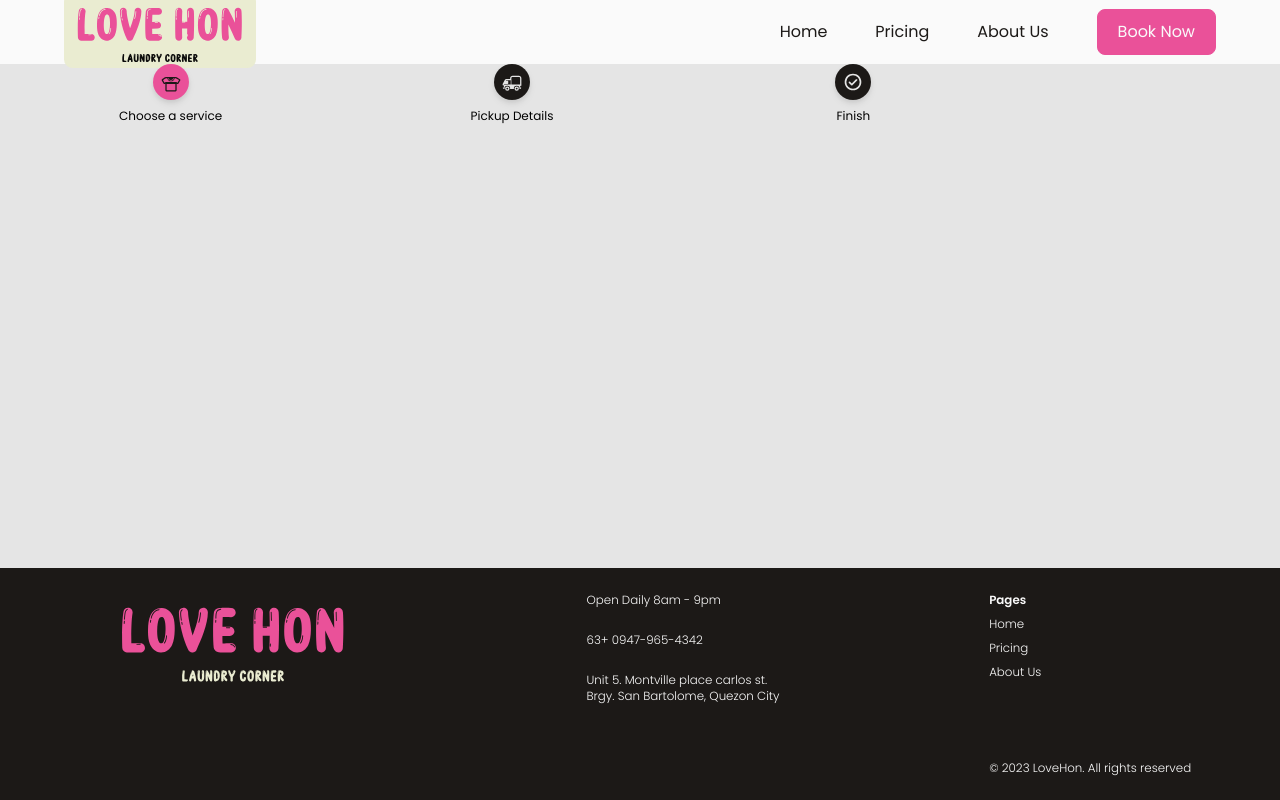
After one commit to ICS2608-Final-Project/laundry-system, a PHP site: page /booking.php in a window 1280 px wide. The commit adds this page. Run offline with PHP 8.4, Linux system fonts and the light colour scheme.

Commit message:
finished progress bar

```diff
--- /dev/null
+++ b/booking.php
@@ -0,0 +1,17 @@
+<?php
+    $page_title = "Love Hon: Choose a service";
+    $current_page = 'booking';
+    $page_description = "";
+    require_once 'config/session.config.php';
+    require_once "template/header.php";
+    require_once 'classes/ServicesModel.php';
+    $progress_status = [];
+?>
+<main class="booking-section">
+    <form action="">
+        <div class="">
+            <?php require_once 'template/progressbar.component.php'; ?>
+        </div>
+    </form>
+</main>
+<?php include_once 'template/footer.php' ?>
--- a/index.php
+++ b/index.php
@@ -2,13 +2,14 @@
     $page_title = "Home Page";
     $current_page = 'home';
     $page_description = "";
+    require_once 'config/session.config.php';
     require_once "template/header.php";
 ?>
 <main>
     <section class="hero-section">
         <div class="hero-container">
             <h2 class="hero-text">Spice up your wardrobe on laundry day</h2>
-            <a href="" class="book-button">Book Now</a>
+            <a href="booking.php" class="book-button">Book Now</a>
         </div>
     </section>
     <section class="home-section-2">
--- /dev/null
+++ b/scss/_booking.scss
@@ -0,0 +1,9 @@
+@import 'colors';
+@import 'typography';
+@import 'progressbar';
+
+.booking {
+    display: flex;
+    align-items: center;
+    justify-content: center;
+}
--- /dev/null
+++ b/scss/_progressbar.scss
@@ -0,0 +1,44 @@
+@import 'colors';
+@import 'typography';
+
+.progress-badge {
+    background-color: $neutral-black;
+    filter: drop-shadow(0 4px 3px rgb(0 0 0 / 0.07)) drop-shadow(0 2px 2px rgb(0 0 0 / 0.06));
+    padding: .5rem;
+    border-radius: 50%;
+    color: $neutral-white-2;
+    display: flex;
+    justify-content: center;
+    align-items: center;
+    aspect-ratio: 1/1;
+    svg {
+        width: 1.25rem;
+        height: 1.25rem;
+    }
+}
+
+.progress-section {
+    display: flex;
+    flex-direction: column;
+    justify-content: center;
+    align-items: center;
+    gap: .5rem;
+    text-align: center;
+    font-size: 0.75rem; /* 12px */
+line-height: 1rem; /* 16px */
+}
+
+.progress-badge.active {
+    background-color: $primary;
+    color: $neutral-black;
+}
+
+.progress-container {
+    display: flex;
+    justify-content: space-evenly;
+    max-width: 64rem;
+
+    * {
+        flex: 1;
+    }
+}
--- a/scss/main.scss
+++ b/scss/main.scss
@@ -6,6 +6,7 @@
 @import 'pricing.component';
 @import 'home';
 @import 'contact.form';
+@import 'booking';
 
 body {
     min-height: 100vh;
--- a/template/header.php
+++ b/template/header.php
@@ -30,7 +30,7 @@
                     <a href="">About Us</a>
                 </li>
                 <li>
-                    <a href="" class="book">Book Now</a>
+                    <a href="booking.php" class="book">Book Now</a>
                 </li>
             </ul>
         </nav>
--- /dev/null
+++ b/template/progressbar.component.php
@@ -0,0 +1,20 @@
+<div class="progress-container">
+    <div class="progress-section">
+        <div class="progress-badge active">
+            <svg xmlns="http://www.w3.org/2000/svg" width="32" height="32" viewBox="0 0 32 32"><path fill="currentColor" d="M8.75 31h14.496A1.751 1.751 0 0 0 25 29.244v-10.6l.818.423a1.593 1.593 0 0 0 2.159-.6l2.752-4.77a1.537 1.537 0 0 0 .23-1.213a1.6 1.6 0 0 0-.753-1.02H30.2l-4.992-2.879a4.3 4.3 0 0 0-2.151-.575H8.937a4.3 4.3 0 0 0-1.215.174a16.783 16.783 0 0 0-4.308 2.262l-.125.082a29.71 29.71 0 0 1-1.489.934a1.6 1.6 0 0 0-.59 2.178L4 18.466a1.585 1.585 0 0 0 2.132.614L7 18.636v10.61A1.752 1.752 0 0 0 8.75 31ZM23 29H9V19h14v10Zm.988-13H8a1 1 0 0 0-.455.11l-2 1.028l-2.4-4.148c.378-.228.76-.478 1.15-.73l.214-.14a15.427 15.427 0 0 1 3.775-2.017c.212-.062.432-.093.653-.093h1.14c.48 2.832 2.967 4.98 5.923 4.98s5.443-2.149 5.924-4.98h1.14c.403 0 .8.105 1.149.306l4.625 2.669l-2.4 4.151l-1.978-1.024a1.001 1.001 0 0 0-.472-.112Zm-8.154-2.013a5.016 5.016 0 0 1-4.74-3.977h1.041a3.998 3.998 0 0 0 3.975 2.979a4.008 4.008 0 0 0 3.762-2.979h1.034a5.015 5.015 0 0 1-5.072 3.977ZM5.217 17.3a.227.227 0 0 0-.035.017l.035-.017Z"/></svg>
+        </div>
+        <h6>Choose a service</h6>
+    </div>
+    <div class="progress-section">
+        <div class="progress-badge <?php if (in_array('pickup', $progress_status)) echo 'active' ?>">
+            <svg xmlns="http://www.w3.org/2000/svg" width="32" height="32" viewBox="0 0 32 32"><g fill="currentColor"><path d="M17 6c-2.212 0-4 1.788-4 4v1H7.01c-.987 0-1.9.542-2.365 1.424L1.26 18.865l-.014.032A2.55 2.55 0 0 0 1 20v1h.91c.6 0 1.09.49 1.09 1.09v1.82c0 .6-.49 1.09-1.09 1.09h-.801a2.786 2.786 0 0 0 2.671 2.01h.249a4.5 4.5 0 1 1 8.943 0h6.057a4.5 4.5 0 1 1 8.943 0h.228c1.268 0 2.344-.85 2.686-2.01h-.336c-.81 0-1.51-.62-1.55-1.43c-.04-.86.65-1.57 1.5-1.57h.5V10c0-2.212-1.788-4-4-4H17Zm-2 14V10c0-1.108.892-2 2-2h10c1.108 0 2 .892 2 2v10H15Zm-1 0H3a.51.51 0 0 1 .011-.125a.907.907 0 0 1 .052-.143L3.447 19H8.9c.61 0 1.1-.49 1.1-1.1v-2.79c0-.61-.49-1.1-1.1-1.1H6.07l.345-.654A.67.67 0 0 1 7.01 13H14v7Z"/><path d="M12 26.5a3.5 3.5 0 1 1-7 0a3.5 3.5 0 0 1 7 0ZM8.5 28a1.5 1.5 0 1 0 0-3a1.5 1.5 0 0 0 0 3ZM27 26.5a3.5 3.5 0 1 1-7 0a3.5 3.5 0 0 1 7 0ZM23.5 28a1.5 1.5 0 1 0 0-3a1.5 1.5 0 0 0 0 3Z"/></g></svg>
+        </div>
+        <h6>Pickup Details</h6>
+    </div>
+    <div class="progress-section">
+        <div class="progress-badge <?php if (in_array('review', $progress_status)) echo 'active' ?>">
+            <svg xmlns="http://www.w3.org/2000/svg" width="32" height="32" viewBox="0 0 24 24"><path fill="currentColor" d="m10.6 13.8l-2.15-2.15q-.275-.275-.7-.275t-.7.275q-.275.275-.275.7t.275.7L9.9 15.9q.3.3.7.3t.7-.3l5.65-5.65q.275-.275.275-.7t-.275-.7q-.275-.275-.7-.275t-.7.275L10.6 13.8ZM12 22q-2.075 0-3.9-.788t-3.175-2.137q-1.35-1.35-2.137-3.175T2 12q0-2.075.788-3.9t2.137-3.175q1.35-1.35 3.175-2.137T12 2q2.075 0 3.9.788t3.175 2.137q1.35 1.35 2.138 3.175T22 12q0 2.075-.788 3.9t-2.137 3.175q-1.35 1.35-3.175 2.138T12 22Zm0-2q3.35 0 5.675-2.325T20 12q0-3.35-2.325-5.675T12 4Q8.65 4 6.325 6.325T4 12q0 3.35 2.325 5.675T12 20Zm0-8Z"/></svg>
+        </div>
+        <h6>Finish</h6>
+    </div>
+</div>
```
Also changed, not shown: css/main.css, 1 other file.
